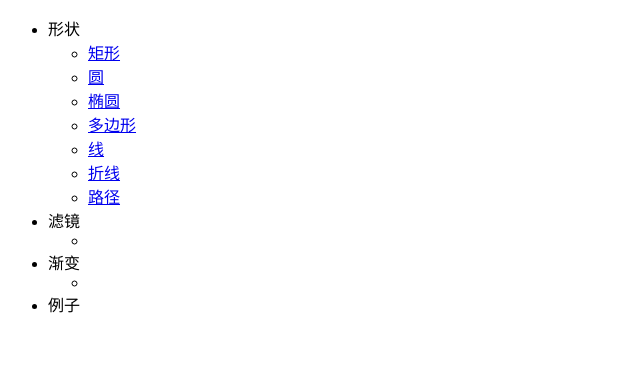
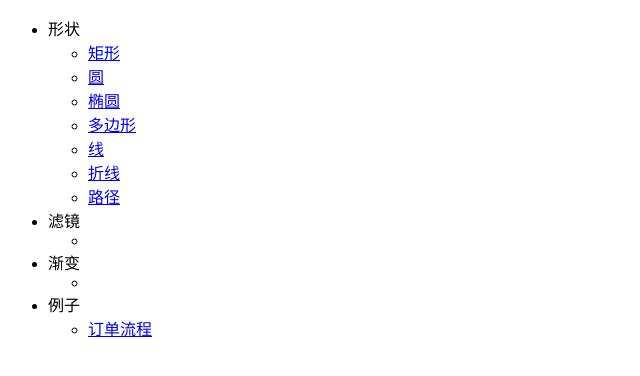
Before and after one commit to wangpin34/learn-svg, a plain HTML site: page index.html in a window 1280 px wide. Shown: the whole page, without its empty margins (0-640 px from the left). Drawn offline with Linux system fonts and the light colour scheme.

Commit message:
Add process svg

```diff
--- a/index.html
+++ b/index.html
@@ -13,7 +13,7 @@
           <li><a href="./demos/circle.svg">圆</a></li>
           <li><a href="./demos/ellipse.svg">椭圆</a></li>
           <li><a href="./demos/polygon.svg">多边形</a></li>
-          <li><a href="./demos/line .svg">线</a></li>
+          <li><a href="./demos/line.svg">线</a></li>
           <li><a href="./demos/polyline.svg">折线</a></li>
           <li><a href="./demos/path.svg">路径</a></li>
         </ul>
@@ -30,7 +30,7 @@
       </li>
       <li>例子
         <ul>
-
+          <li><a href="./demos/process.svg">订单流程</a></li>
         </ul>
       </li>
     <ul>
```
Also changed, not shown: demos/process.svg (added), 1 other file.
